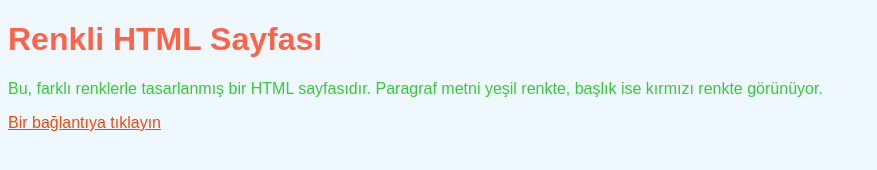
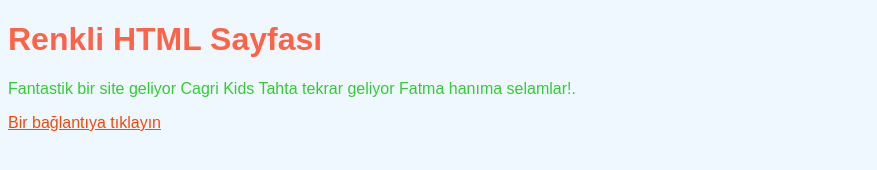
Before and after one commit to CagriKids/Cagri-Kids, a plain HTML site: page index.html in a window 1280 px wide. Shown: the whole page, without its empty margins (0-877 px from the left). Drawn offline with Linux system fonts and the light colour scheme.

Commit message:
index.html
Signed-off-by: CagriKids <fatmacapan0123@gmail.com>

```diff
--- a/index.html
+++ b/index.html
@@ -30,7 +30,7 @@
 </head>
 <body>
     <h1>Renkli HTML Sayfası</h1>
-    <p>Bu, farklı renklerle tasarlanmış bir HTML sayfasıdır. Paragraf metni yeşil renkte, başlık ise kırmızı renkte görünüyor.</p>
+    <p>Fantastik bir site geliyor Cagri Kids Tahta tekrar geliyor Fatma hanıma selamlar!.</p>
     <p><a href="#">Bir bağlantıya tıklayın</a></p>
 </body>
 </html>
```
